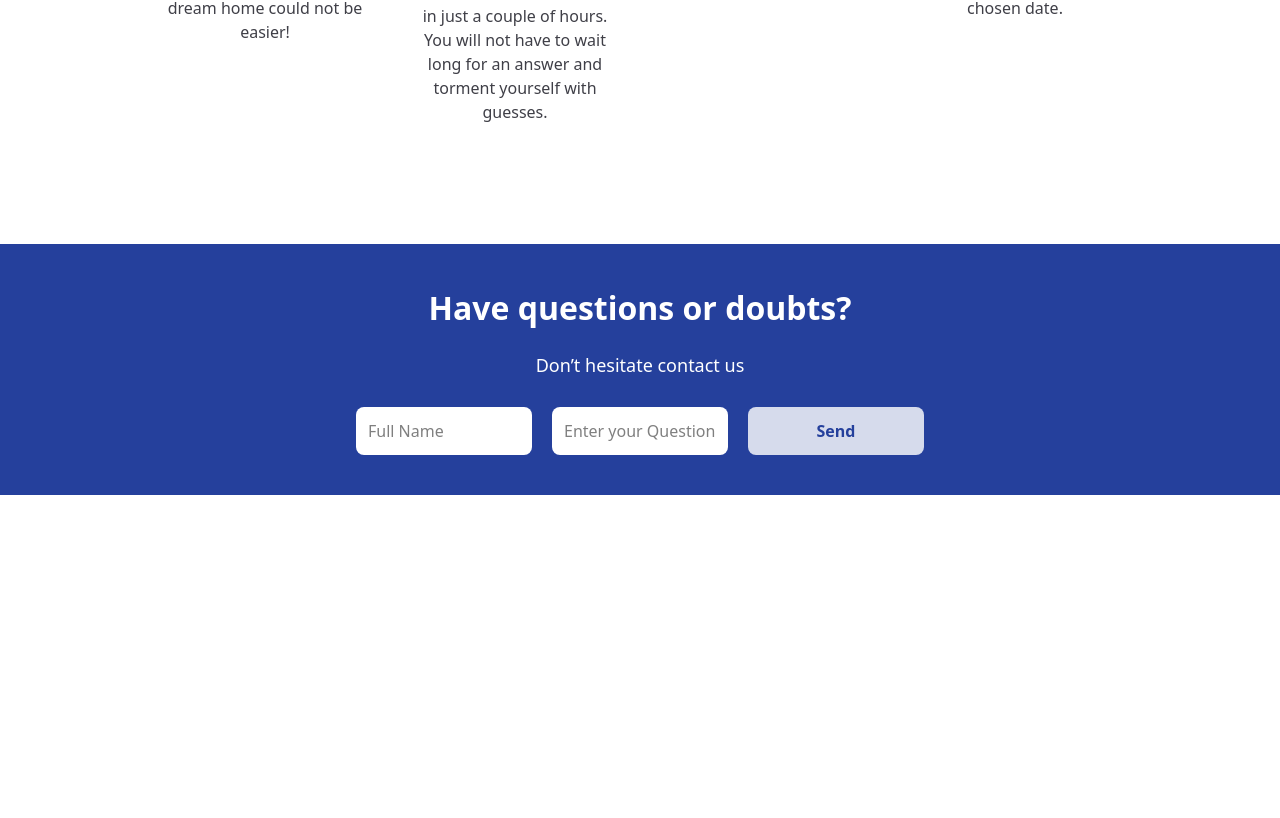
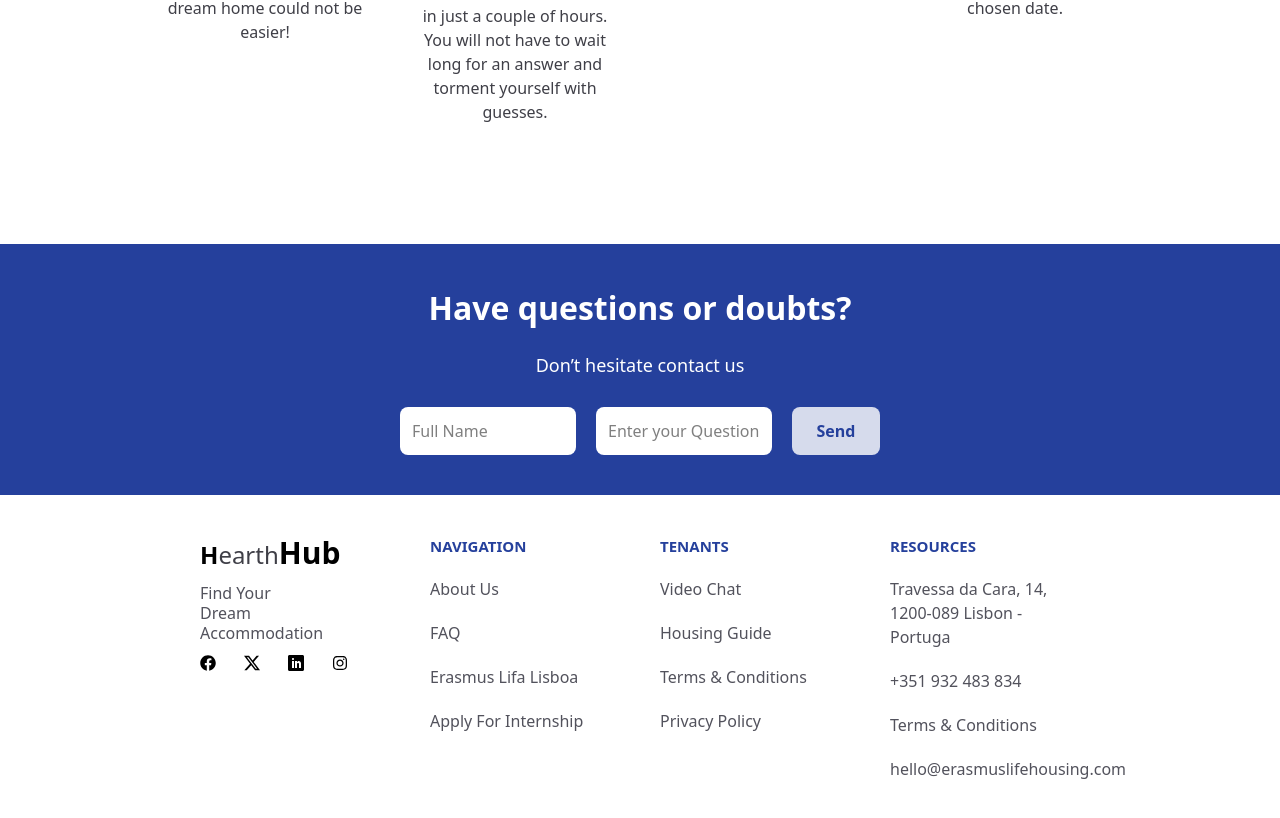
Before and after one commit to DsDigitalz/Booking-Website, a React (Vite) app: page / in a window 1280 px wide. Shown: the part 3419-4237 px from the top of the page. Before the commit the page ends 3994 px from the top, so only its background shows below. Built offline with nearby package versions, Linux system fonts and the light colour scheme.

Commit message:
added grid to in Footer.jsx

```diff
--- a/src/Component/Contact.jsx
+++ b/src/Component/Contact.jsx
@@ -28,7 +28,7 @@ export default function Contact() {
           required
           className="bg-white p-3 rounded-lg md:w-[30%] lg:w-[35%] xl:max-w-[20%]"
         />
-        <button className="bg-[#D6DBEC]   text-[#25409C] rounded-lg font-semibold p-3 md:w-[20%]">
+        <button className="bg-[#D6DBEC]   text-[#25409C] rounded-lg font-semibold p-3 md:w-[20%] lg:w-[15%] xl:w-[10%]">
           Send
         </button>
       </div>
--- a/src/Component/Footer.jsx
+++ b/src/Component/Footer.jsx
@@ -1,9 +1,62 @@
-import React from 'react'
-
+import React from "react";
+import { FaFacebook } from "react-icons/fa";
+import { BsTwitterX } from "react-icons/bs";
+import { ImLinkedin } from "react-icons/im";
+import { FaInstagram } from "react-icons/fa6";
 export default function Footer() {
   return (
-    <section className='p-10'>
+    <section className="p-10">
+      <div className="max-w-[1440px] mx-auto grid grid-cols-1 gap-10 md:grid-cols-2 lg:grid-cols-4 lg:px-20 xl:px-40   ">
+        {/* First container */}
+        <div className="flex flex-col gap-3">
+          <div className="text-xl lg:text-2xl text-zinc-700">
+            <span className="text-black font-semibold">H</span>earth
+            <span className="text-2xl lg:text-3xl font-semibold text-black">
+              Hub
+            </span>
+          </div>
+          <p className="text-zinc-600 xl:w-[50%] leading-5">Find Your Dream Accommodation</p>
+          <div className="flex gap-7">
+            <FaFacebook />
+            <BsTwitterX />
+            <ImLinkedin />
+            <FaInstagram />
+          </div>
+        </div>
 
+        {/* Second container */}
+        <ul className="flex flex-col gap-5">
+          <li className="text-[#25409C] font-semibold text-[15px]">
+            NAVIGATION
+          </li>
+          <li className="text-zinc-600">About Us</li>
+          <li className="text-zinc-600">FAQ</li>
+          <li className="text-zinc-600">Erasmus Lifa Lisboa </li>
+          <li className="text-zinc-600"> Apply For Internship</li>
+        </ul>
+
+        {/* Third container */}
+        <ul className="flex flex-col gap-5">
+          <li className="text-[#25409C] font-semibold text-[15px]">TENANTS</li>
+          <li className="text-zinc-600">Video Chat </li>
+          <li className="text-zinc-600">Housing Guide</li>
+          <li className="text-zinc-600">Terms & Conditions </li>
+          <li className="text-zinc-600"> Privacy Policy</li>
+        </ul>
+
+        {/* Fourth container */}
+        <ul className="flex flex-col gap-5">
+          <li className="text-[#25409C] font-semibold text-[15px]">
+            RESOURCES
+          </li>
+          <li className="text-zinc-600">
+            Travessa da Cara, 14, 1200-089 Lisbon - Portuga{" "}
+          </li>
+          <li className="text-zinc-600">+351 932 483 834</li>
+          <li className="text-zinc-600">Terms & Conditions </li>
+          <li className="text-zinc-600">hello@erasmuslifehousing.com</li>
+        </ul>
+      </div>
     </section>
-  )
+  );
 }
--- a/src/Component/Process.jsx
+++ b/src/Component/Process.jsx
@@ -13,10 +13,10 @@ export default function Process() {
         </h1>
       </div>
       {/* Info */}
-      <div className="w-[80%] grid grid-cols-1 gap-5 lg:gap-10 md:grid-cols-2 lg:grid-cols-3 xl:grid-cols-4">
+      <div className="w-[80%] grid grid-cols-1 gap-5 lg:gap-10 md:grid-cols-2 lg:grid-cols-4">
         <div className="text-zinc-700 flex flex-col items-center gap-4 ">
           <h1 className="text-6xl font-semibold">1</h1>
-          <h2 className="text-2xl font-semibold">Pick a few places</h2>
+          <h2 className="text-2xl font-semibold text-center">Pick a few places</h2>
           <p className="text-center">
             Explore hundreds of high-quality rooms, studios, and apartments.
             Save favorites and book it. Finding your dream home could not be
```
